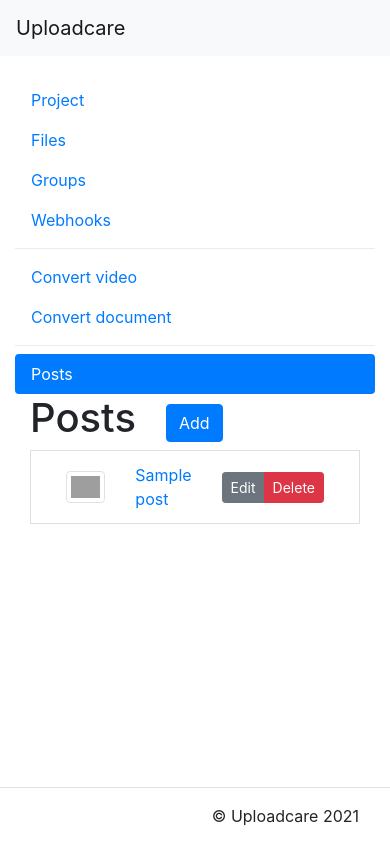
After one commit to uploadcare/pyuploadcare-example, a Django app: page /posts/ in a window 390 px wide. The commit adds this page. Run offline with Django 3.2, Linux system fonts and the light colour scheme; tables that the repository leaves empty hold one stand-in row (values such as "Sample post"); some libraries are stand-ins or nearby versions; grey boxes are pictures that could not be loaded.

Commit message:
posts model example

```diff
--- /dev/null
+++ b/app/uploadcare/admin.py
@@ -0,0 +1,5 @@
+from django.contrib import admin
+
+from uploadcare.models import Post
+
+admin.site.register(Post)
--- /dev/null
+++ b/app/uploadcare/models.py
@@ -0,0 +1,9 @@
+from django.db import models
+from pyuploadcare.dj.models import ImageField, ImageGroupField
+
+
+class Post(models.Model):
+    title = models.CharField(max_length=1024)
+    content = models.TextField()
+    logo = ImageField()
+    attachments = ImageGroupField(blank=True, null=True)
--- a/app/uploadcare/templates/menu.html
+++ b/app/uploadcare/templates/menu.html
@@ -5,6 +5,7 @@
 {% url 'webhook_list' as webhook_list %}
 {% url 'video_conversion_request' as video_conversion_request %}
 {% url 'document_conversion_request' as document_conversion_request %}
+{% url 'post_list' as post_list %}
 
 <ul class="nav nav-pills flex-column">
     <li class="nav-item">
@@ -28,4 +29,8 @@
         <a class="nav-link {% if request.path == document_conversion_request %} active {% endif %}" href="{{ document_conversion_request }}">Convert document</a>
     </li>
     <li class="dropdown-divider"></li>
+
+    <li class="nav-item">
+        <a class="nav-link {% if request.path == post_list %} active {% endif %}" href="{{ post_list }}">Posts</a>
+    </li>
 </ul>
--- /dev/null
+++ b/app/uploadcare/templates/posts/post_list.html
@@ -0,0 +1,29 @@
+{% extends 'base.html' %}
+{% block title %}
+    <div class="row">
+        <div class="col">
+            Posts
+        </div>
+        <div class="col align-content-end">
+            <a class="btn btn-primary float-right" href="{% url 'post_create' %}">Add</a>
+        </div>
+    </div>
+{% endblock %}
+{% block body %}
+    {% for post in object_list %}
+          <li class="list-group-item d-flex justify-content-between align-items-center">
+          <div class="col-md-2">
+              <img class="img-thumbnail" src="{{ post.logo.cdn_url }}-/resize/x256/-/crop/256x256/center/-/quality/lightest/" alt="">
+          </div>
+          <div class="col-md-8">
+              <a href="{% url 'post_detail' post.pk %}">{{ post.title }}</a>
+          </div>
+          <div class="col-md-2">
+              <div class="btn-group" role="group" aria-label="Actions">
+                <a href="{% url 'post_update' post.pk %}" class="btn btn-secondary btn-sm">Edit</a>
+                <a href="{% url 'post_delete' post.pk %}" class="btn btn-danger btn-sm">Delete</a>
+            </div>
+          </div>
+          </li>
+    {% endfor %}
+{% endblock %}
--- a/app/uploadcare/urls.py
+++ b/app/uploadcare/urls.py
@@ -31,6 +31,7 @@
     FileUploadView,
 )
 from uploadcare.views.groups import GroupInfoView, GroupListView, GroupStoreView
+from uploadcare.views.posts import PostListView, PostCreateView, PostUpdateView, PostDetailView, PostDeleteView
 from uploadcare.views.project import ProjectInfoView
 from uploadcare.views.webhooks import (
     WebhookCreateView,
@@ -78,4 +79,9 @@
         DocumentConversionJobStatusView.as_view(),
         name="document_conversion_status",
     ),
+    path('posts/', PostListView.as_view(), name='post_list'),
+    path('posts/create/', PostCreateView.as_view(), name='post_create'),
+    path('posts/<pk>/edit/', PostUpdateView.as_view(), name="post_update"),
+    path('posts/<pk>/delete/', PostDeleteView.as_view(), name="post_delete"),
+    path('posts/<pk>/', PostDetailView.as_view(), name="post_detail"),
 ]
--- /dev/null
+++ b/app/uploadcare/views/posts.py
@@ -0,0 +1,35 @@
+from django.urls import reverse_lazy
+from django.views.generic import ListView, CreateView, UpdateView, DetailView, DeleteView
+
+from uploadcare.forms import PostForm
+from uploadcare.models import Post
+
+
+class PostListView(ListView):
+    model = Post
+    template_name = 'posts/post_list.html'
+
+
+class PostCreateView(CreateView):
+    form_class = PostForm
+    model = Post
+    template_name = 'posts/post_create.html'
+    success_url = reverse_lazy('post_list')
+
+
+class PostUpdateView(UpdateView):
+    form_class = PostForm
+    model = Post
+    template_name = 'posts/post_update.html'
+    success_url = reverse_lazy('post_list')
+
+
+class PostDetailView(DetailView):
+    model = Post
+    template_name = 'posts/post_detail.html'
+
+
+class PostDeleteView(DeleteView):
+    model = Post
+    template_name = "posts/post_confirm_delete.html"
+    success_url = reverse_lazy('post_list')
```
Also changed, not shown: app/uploadcare/forms.py (+12 -0 lines), app/uploadcare/templates/posts/post_confirm_delete.html (added, +8 -0 lines), app/uploadcare/templates/posts/post_create.html (added, +11 -0 lines), app/uploadcare/templates/posts/post_detail.html (added, +27 -0 lines), app/uploadcare/templates/posts/post_update.html (added, +11 -0 lines), app/uploadcare/migrations/0001_initial.py (added).
